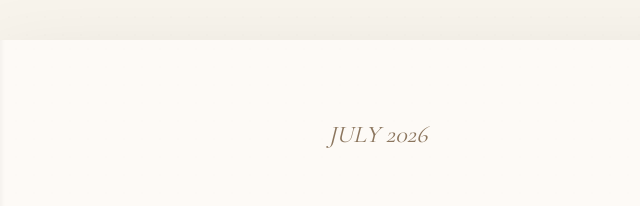
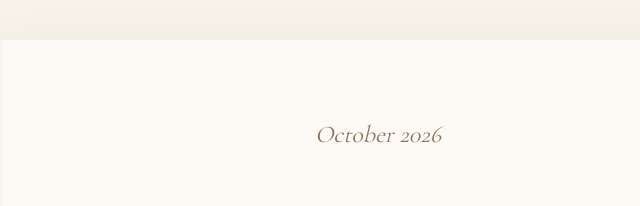
Before and after one commit to Kiran-244/trs, a plain HTML site: page prelude.html in a window 1280 px wide. Shown: the part 940-1146 px from the top of the page, 262-902 px from the left. Drawn offline with nearby package versions, Linux system fonts and the light colour scheme.

Commit message:
Date changed

```diff
--- a/prelude.html
+++ b/prelude.html
@@ -74,7 +74,7 @@
             <div class="bookmark"></div>
 
             <p class="chapter-date reveal">
-                JULY 2026
+                October 2026
             </p>
 
             <div class="story">
```
Also changed, not shown: contents.html (+1 -1 lines).
